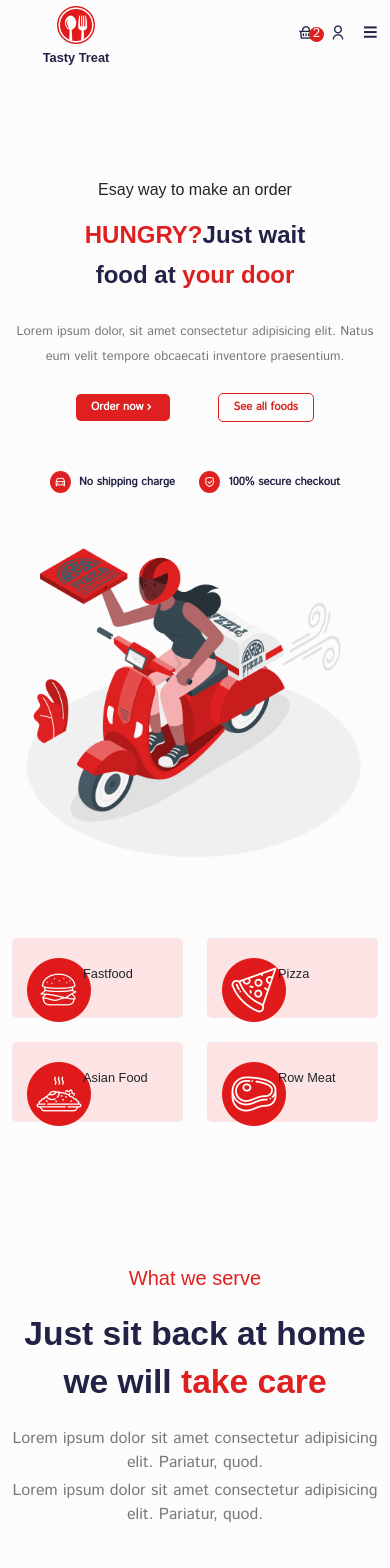
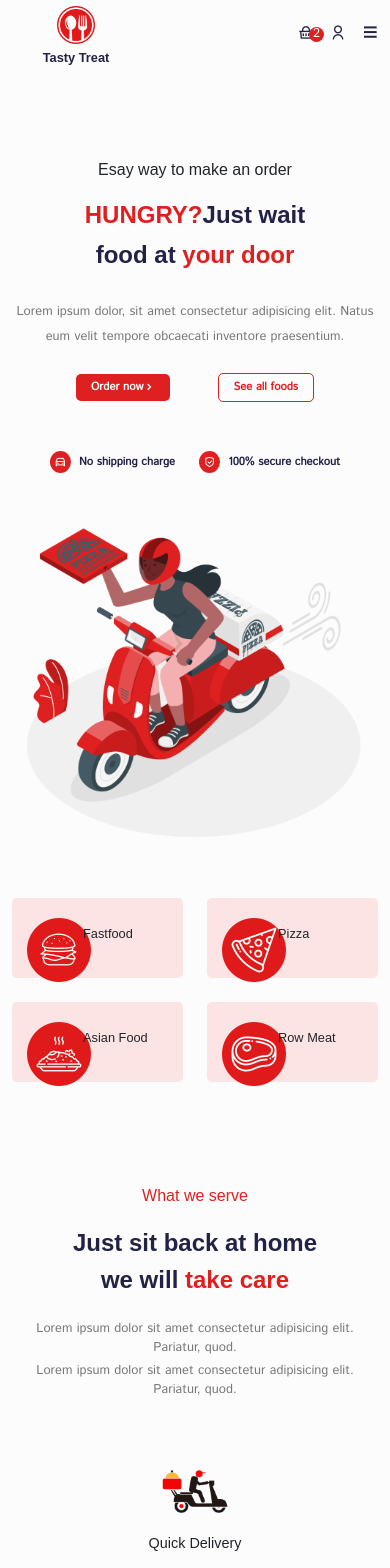
Before and after one commit to gholamreza-hasnzade/Reactjs-food-App-redux-toolkit, a React (Create React App) app: page /home in a window 390 px wide. Shown: the top 1568 px of the page. Built offline with nearby package versions, Linux system fonts and the light colour scheme; a web font is replaced by a local one.

Commit message:
responsve feature sections

```diff
--- a/src/index.css
+++ b/src/index.css
@@ -41,4 +41,16 @@
 
 section {
   padding: 60px 0px;
+
 }
+
+
+@media only screen and ( max-width: 768px) {
+  section {
+    padding: 40px 0;
+  }
+
+  h1,h2 {
+    font-size: 1.5rem;
+  }
+}
--- a/src/pages/home/home.css
+++ b/src/pages/home/home.css
@@ -167,6 +167,15 @@
     font-size: 0.8rem;
     margin-bottom: 0;
   }
+
+  .feature__subtitle{
+    font-size: 1rem;
+  }
+
+  .feature__text{
+    font-size: 0.8rem;
+    margin-bottom: 0;
+  }
 }
 
 @media only screen and (max-width: 576px) {
```
